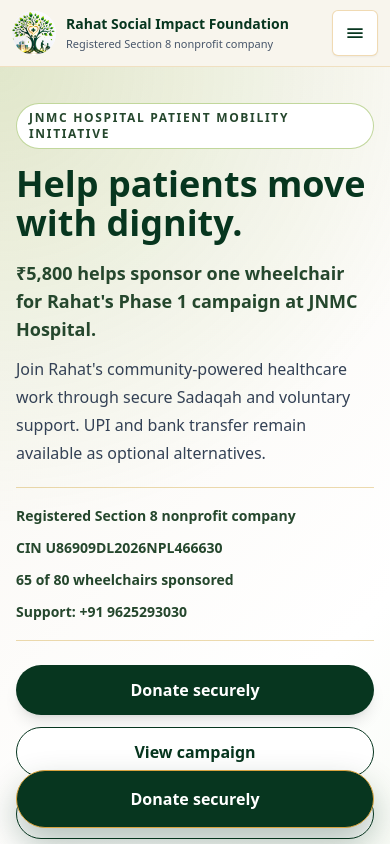
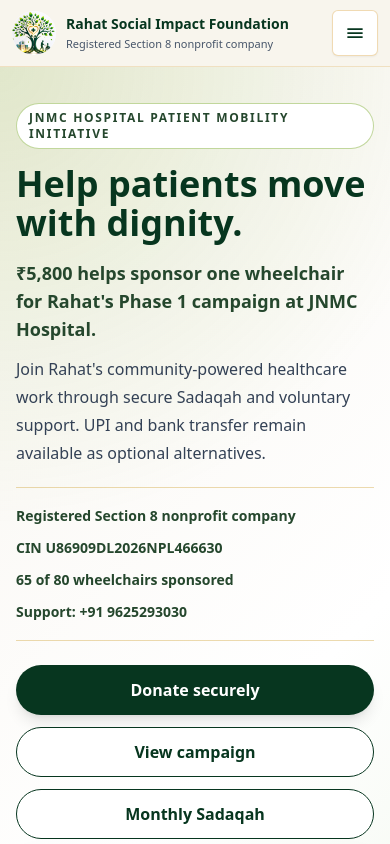
Before and after one commit to ateeb222/rahat-foundation-website, a Next.js app: page / in a window 390 px wide. Shown: the top 844 px of the page. Built offline with nearby package versions, Linux system fonts and the light colour scheme.

Commit message:
Improve mobile trust and donation layout

```diff
--- a/app/page.tsx
+++ b/app/page.tsx
@@ -3,6 +3,7 @@
 
 import { donationConfig } from '@/lib/donation-config';
 import { organization } from '@/lib/organization';
+import { SocialLink } from '@/components/social/SocialLink';
 
 const primary = 'inline-flex min-h-[50px] w-full items-center justify-center rounded-full bg-[#07361F] px-5 py-3 text-base font-bold text-white shadow-lg transition hover:bg-[#1A4D2E] sm:w-auto';
 const secondary = 'inline-flex min-h-[50px] w-full items-center justify-center rounded-full border border-[#07361F] bg-white px-5 py-3 text-base font-bold text-[#07361F] transition hover:border-[#C8951A] hover:bg-[#F8F5EF] sm:w-auto';
@@ -94,8 +95,8 @@
             <p className="mt-3 max-w-3xl text-base leading-7 text-slate-700">Follow procurement updates, field activity and campaign milestones through Rahat’s official social channels.</p>
           </div>
           <div className="flex flex-col gap-3 min-[460px]:flex-row">
-            <a href={organization.instagram} target="_blank" rel="noreferrer" className={primary}>Official Instagram</a>
-            <a href={organization.linkedin} target="_blank" rel="noreferrer" className={secondary}>LinkedIn</a>
+            <SocialLink platform="instagram" href={organization.instagram} label="Official Instagram" className={primary} />
+            <SocialLink platform="linkedin" href={organization.linkedin} className={secondary} />
           </div>
         </div>
       </section>
@@ -111,9 +112,6 @@
         </div>
       </section>
 
-      <Link href="/donate" className="fixed inset-x-4 bottom-4 z-50 rounded-full border border-[#D9A441] bg-[#07361F] px-5 py-4 text-center text-base font-bold text-white shadow-[0_16px_34px_rgba(7,54,31,0.3)] sm:hidden">
-        Donate securely
-      </Link>
     </main>
   );
 }
```
